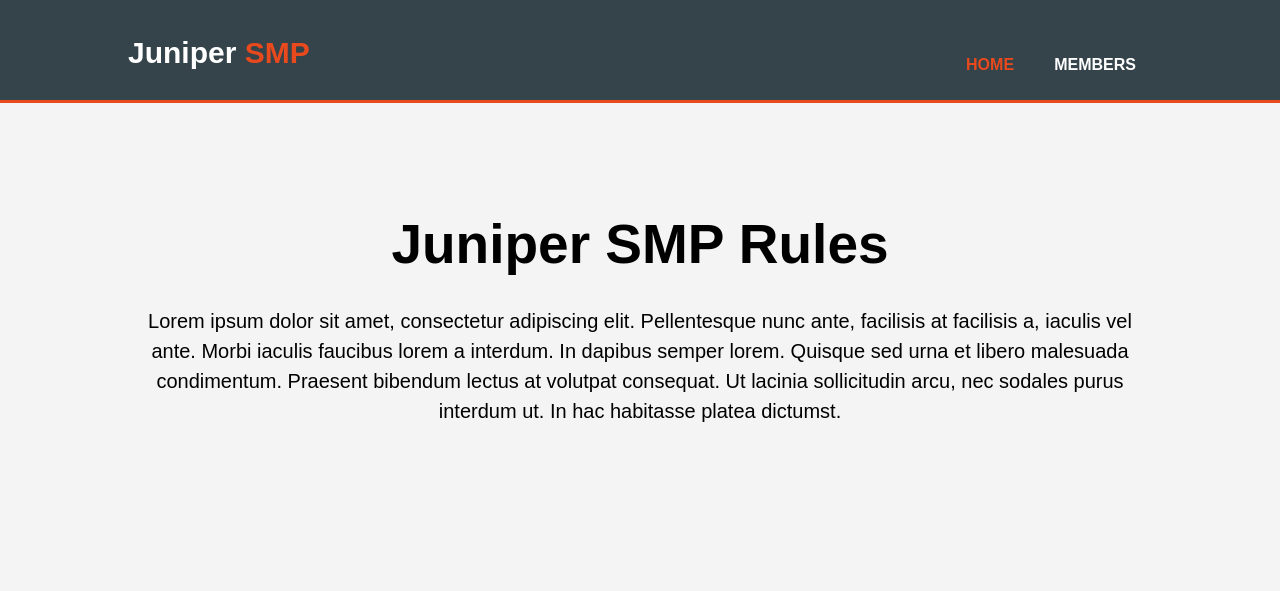
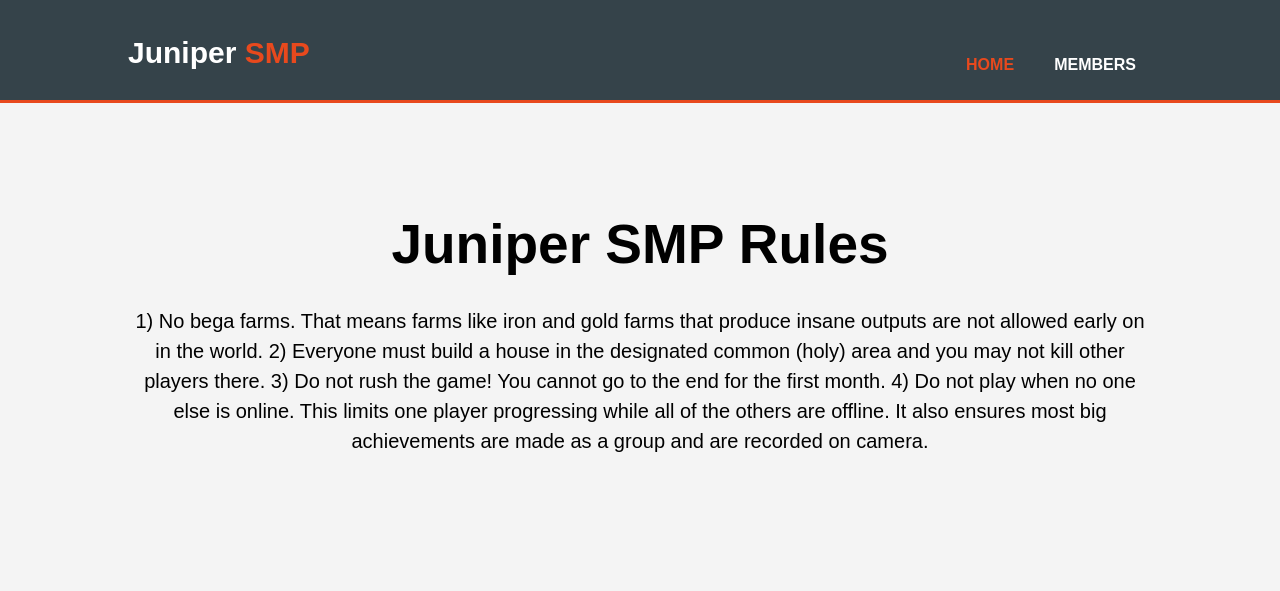
Before and after one commit to KonaB15/junipergroup.github.io, a plain HTML site: page index.html in a window 1280 px wide. Shown: the top 591 px of the page. Drawn offline with Linux system fonts and the light colour scheme.

Commit message:
Update index.html

```diff
--- a/index.html
+++ b/index.html
@@ -44,7 +44,7 @@
 		<section id="rules">
 			<div class="container">
 				<h1>Juniper SMP Rules</h1>
-				<p>Lorem ipsum dolor sit amet, consectetur adipiscing elit. Pellentesque nunc ante, facilisis at facilisis a, iaculis vel ante. Morbi iaculis faucibus lorem a interdum. In dapibus semper lorem. Quisque sed urna et libero malesuada condimentum. Praesent bibendum lectus at volutpat consequat. Ut lacinia sollicitudin arcu, nec sodales purus interdum ut. In hac habitasse platea dictumst.</p>
+				<p>1) No bega farms. That means farms like iron and gold farms that produce insane outputs are not allowed early on in the world. 2) Everyone must build a house in the designated common (holy) area and you may not kill other players there. 3) Do not rush the game! You cannot go to the end for the first month. 4) Do not play when no one else is online. This limits one player progressing while all of the others are offline. It also ensures most big achievements are made as a group and are recorded on camera.</p>
 			</div>
 		</section>
 
```
